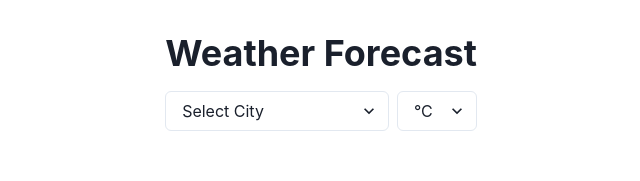
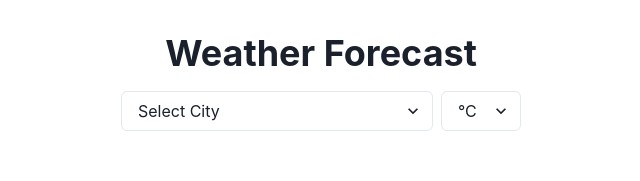
Before and after one commit to JM-Flores/weather-web-app, a React (Vite) app: page / in a window 1280 px wide. Shown: the top 181 px of the page, without its empty margins (319-959 px from the left). Built offline with nearby package versions, Linux system fonts and the light colour scheme.

Commit message:
Move query selectors to seperate component

```diff
--- a/src/App.tsx
+++ b/src/App.tsx
@@ -1,9 +1,8 @@
-import { Box, Grid, Heading, HStack } from "@chakra-ui/react";
+import { Box, Heading } from "@chakra-ui/react";
 import "./App.css";
-import CitySelector from "./components/CitySelector";
 import { useState } from "react";
-import UnitSelector from "./components/UnitSelector";
 import QueryResult from "./components/QueryResult";
+import QueryContainer from "./components/QueryContainer";
 
 export interface weatherQuery {
   city: string | null;
@@ -18,19 +17,12 @@ function App() {
   } as weatherQuery);
 
   return (
-    <Box height={"100vh"}>
+    <Box height={"100vh"} minWidth="400px">
       <Heading>Weather Forecast</Heading>
-      <Grid templateColumns="1fr 80px" gap={2} width={"100%"} marginY={4}>
-        <CitySelector
-          onSelect={(city) => setWeatherQuery({ ...weatherQuery, city: city })}
-        />
-        <UnitSelector
-          onSelect={(unit) =>
-            setWeatherQuery({ ...weatherQuery, unitTemperature: unit })
-          }
-          selectedUnit={weatherQuery.unitTemperature}
-        />
-      </Grid>
+      <QueryContainer
+        weatherQuery={weatherQuery}
+        setWeatherQuery={setWeatherQuery}
+      />
       <QueryResult weatherQuery={weatherQuery} />
     </Box>
   );
--- /dev/null
+++ b/src/components/QueryContainer.tsx
@@ -0,0 +1,27 @@
+import { Grid } from "@chakra-ui/react";
+import CitySelector from "./CitySelector";
+import UnitSelector from "./UnitSelector";
+import { weatherQuery } from "../App";
+
+interface Props {
+  weatherQuery: weatherQuery;
+  setWeatherQuery: (weatherQuery: weatherQuery) => void;
+}
+
+const QueryContainer = ({ weatherQuery, setWeatherQuery }: Props) => {
+  return (
+    <Grid templateColumns="1fr 80px" gap={2} width={"100%"} marginY={4}>
+      <CitySelector
+        onSelect={(city) => setWeatherQuery({ ...weatherQuery, city: city })}
+      />
+      <UnitSelector
+        onSelect={(unit) =>
+          setWeatherQuery({ ...weatherQuery, unitTemperature: unit })
+        }
+        selectedUnit={weatherQuery.unitTemperature}
+      />
+    </Grid>
+  );
+};
+
+export default QueryContainer;
```
